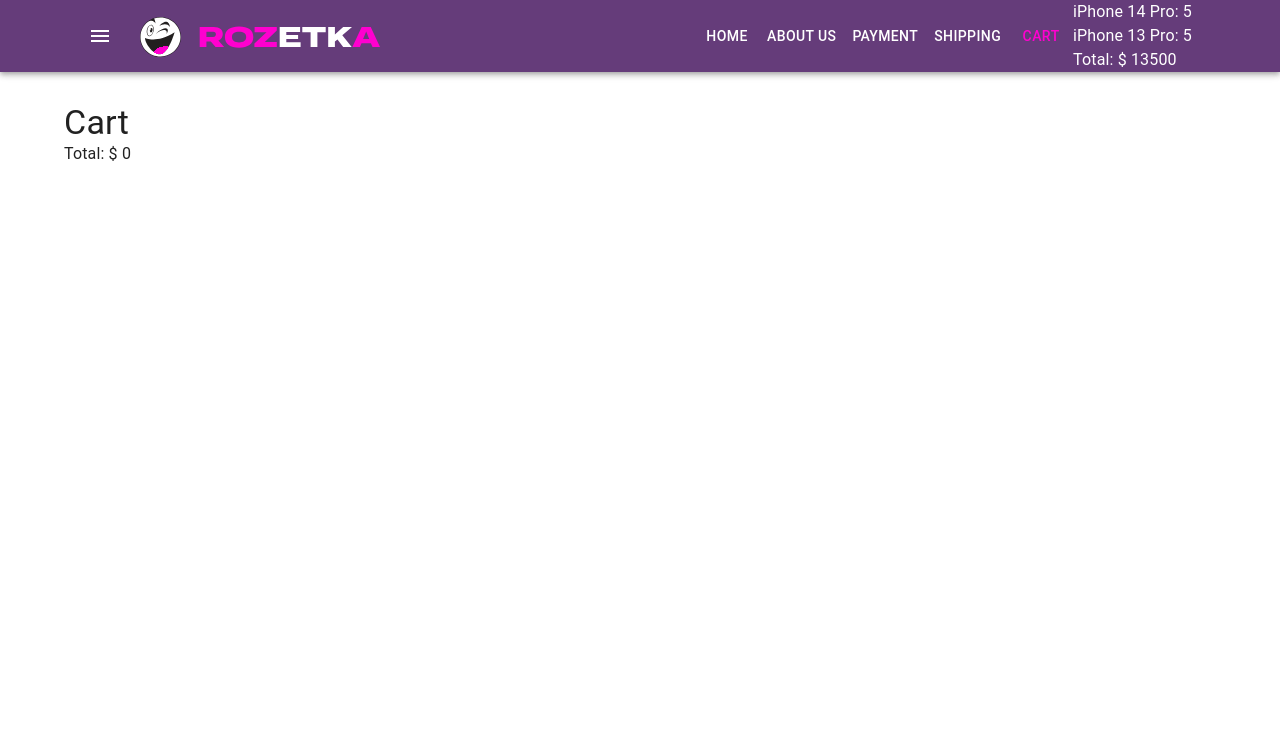
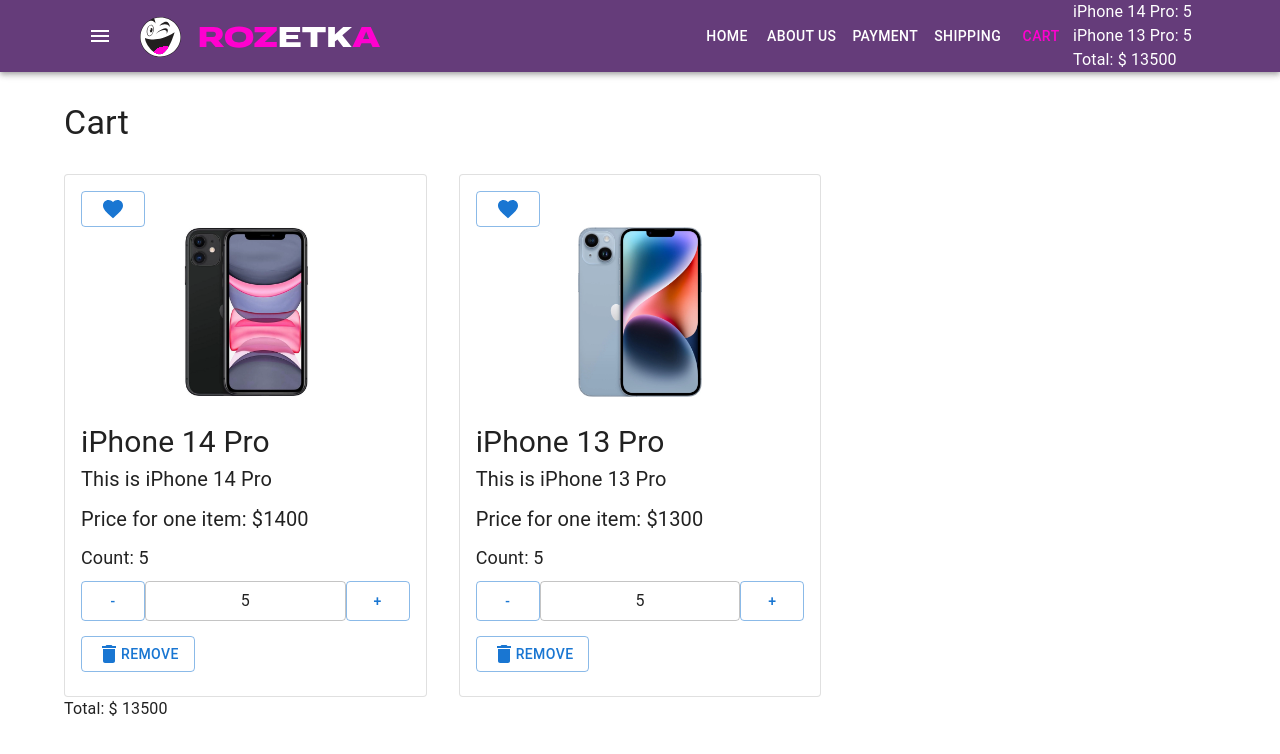
Before and after one commit to OlgaStam/shop-project, a React (Create React App) app: page /cart in a window 1280 px wide. Shown: the top 754 px of the page. Built offline with nearby package versions, Linux system fonts and the light colour scheme.

Commit message:
подключаем productsInCart из хранилища в CartPage

```diff
--- a/src/container/App/App.tsx
+++ b/src/container/App/App.tsx
@@ -55,7 +55,7 @@ const App = (props: Props) => {
                         path="/cart"
                         element={
                             <CartPage
-                                productsInCart={productsInCart}
+
                                 removeProductFromCart={removeProductFromCart}
                                 changeProductQuantity={changeProductQuantity}
                             />
--- a/src/pages/Cart/CartPage.tsx
+++ b/src/pages/Cart/CartPage.tsx
@@ -2,16 +2,21 @@ import { Grid, Typography } from '@mui/material'
 import CartProductList from 'components/Cart/CartProductList'
 import CartProductListItemExtended from 'components/Cart/CartProductListItemExtended'
 import CartTotal from 'components/Cart/CartTotal'
+import { useAppSelector } from 'redux/hooks'
 
 type Props = {
-    productsInCart: {
-        [id: number]: number
-    }
+
     removeProductFromCart: (id: number) => void
-    changeProductQuantity: (id: number, count:number) => void
+    changeProductQuantity: (id: number, count: number) => void
 }
 
-const CartPage = ({ productsInCart, removeProductFromCart, changeProductQuantity }: Props) => {
+const CartPage = ({
+    removeProductFromCart,
+    changeProductQuantity,
+}: Props) => {
+
+const productsInCart= useAppSelector((state)=>state.productsInCart)
+
     return (
         <div>
             <div>
```
